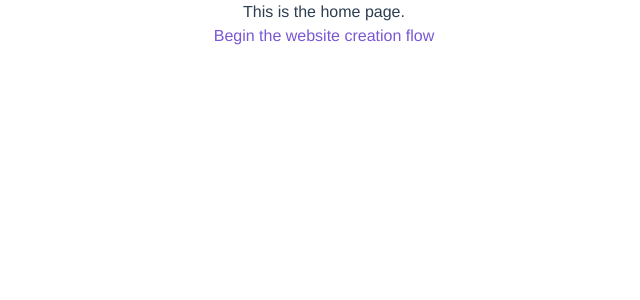
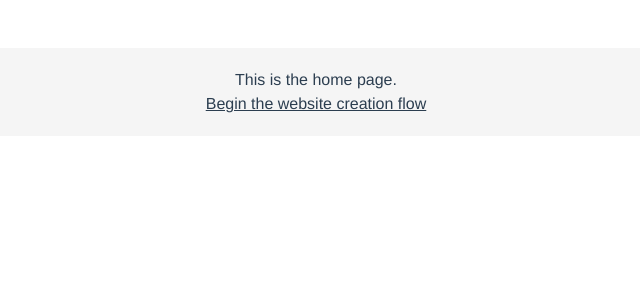
Before and after one commit to jpinz/kronos-app, a Vue app: page / in a window 1280 px wide. Shown: the top 300 px of the page, without its empty margins (316-956 px from the left). Built offline with nearby package versions, Linux system fonts and the light colour scheme.

Commit message:
Update Home.vue

```diff
--- a/src/views/Home.vue
+++ b/src/views/Home.vue
@@ -1,6 +1,10 @@
 <template>
-  <div class="home">
-    <h1>This is the home page.</h1>
-    <router-link to="/create">Begin the website creation flow</router-link>
+  <div class="container">
+    <br />
+    <br />
+    <div class="notification">
+      <h1>This is the home page.</h1>
+      <router-link to="/create">Begin the website creation flow</router-link>
+    </div>
   </div>
 </template>
```
